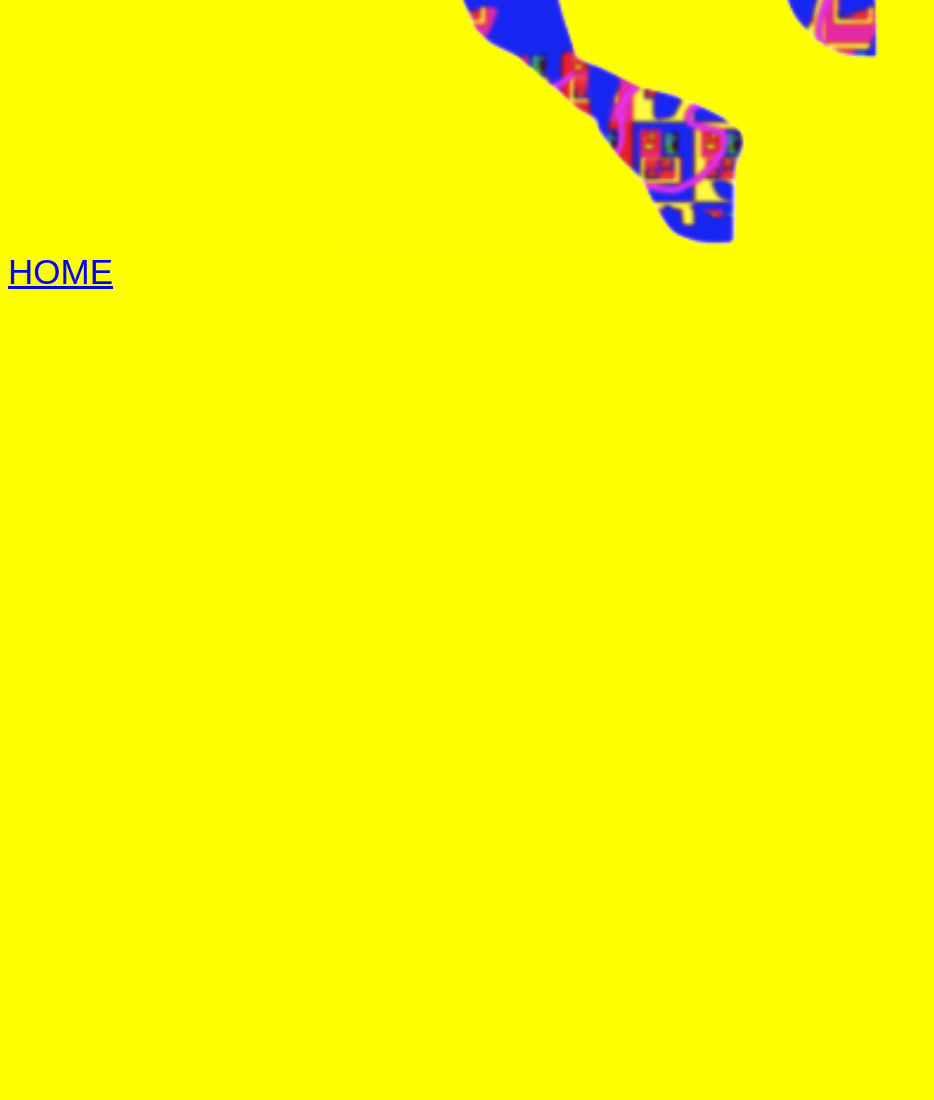
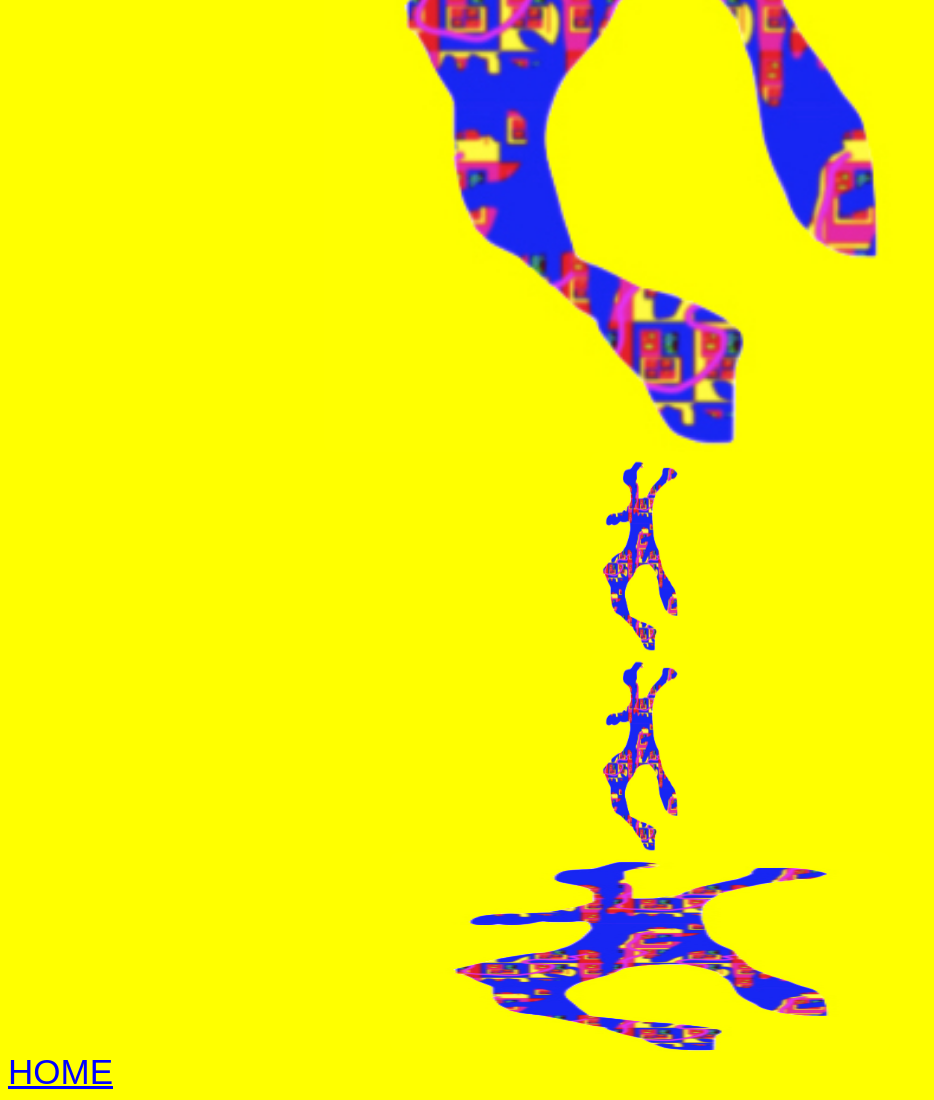
Before and after one commit to lmkirkiii/FEMMEARTISTS, a plain HTML site: page newpagefemmes.html in a window 1280 px wide. Shown: the part 1005-2105 px from the top of the page, without its empty margins (0-934 px from the left). Before the commit the page ends 1305 px from the top, so only its background shows below. Drawn offline with Linux system fonts and the light colour scheme.

Commit message:
changed some images final commit for today.

```diff
--- a/css/styles.css
+++ b/css/styles.css
@@ -73,3 +73,11 @@ img.helpful{
   font-size: 35px;
   font-family: fantasy;
 }
+.beep{
+  height: 200px;
+  width: 100px;
+}
+.boop{
+  height: 200px;
+  width: 500px;
+}
--- a/newpagefemmes.html
+++ b/newpagefemmes.html
@@ -7,5 +7,9 @@
   <body>
     <h1 class="faboulous"> This part of our site is where students can post there own art!</h1>
     <p>Please respect yourself and others while posting on this space.</p>
-    <img class="yellow" src="img./KidPix1.jpg">
+    <img class="beep" src="img./KidPix1.jpg">
+    <img class="yellow" src="img./KidPix1.jpg"><img class="beep" src="img./KidPix1.jpg">
+    <img class="beep" src="img./KidPix1.jpg"><img class="boop" src="img./KidPix1.jpg">
     <a class="home" href="index.html">HOME</a>
+  </body>
+</html>
```
Also changed, not shown: img./Screen Shot 2018-01-09 at 11.33.07 PM.jpg (added).
